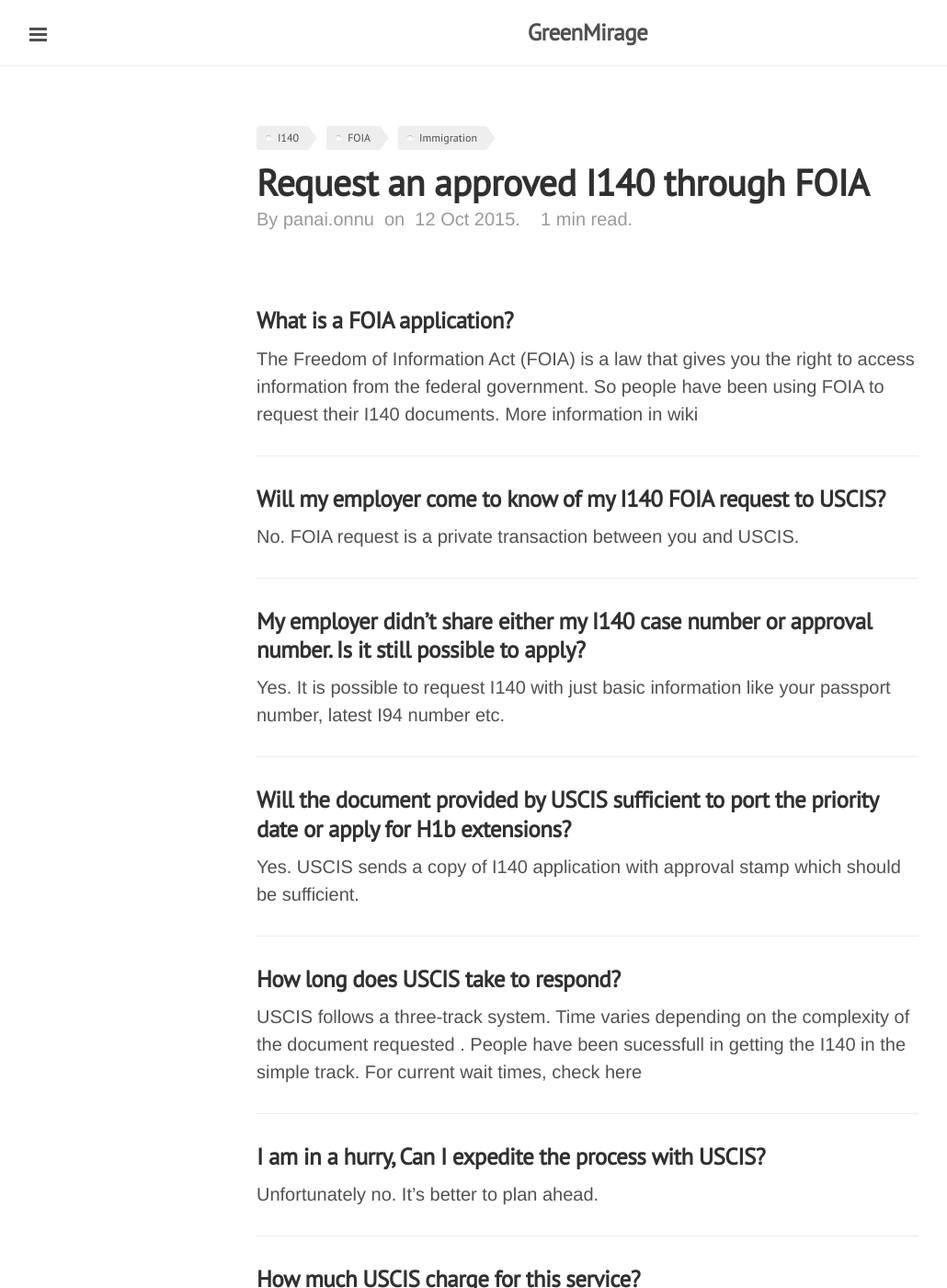
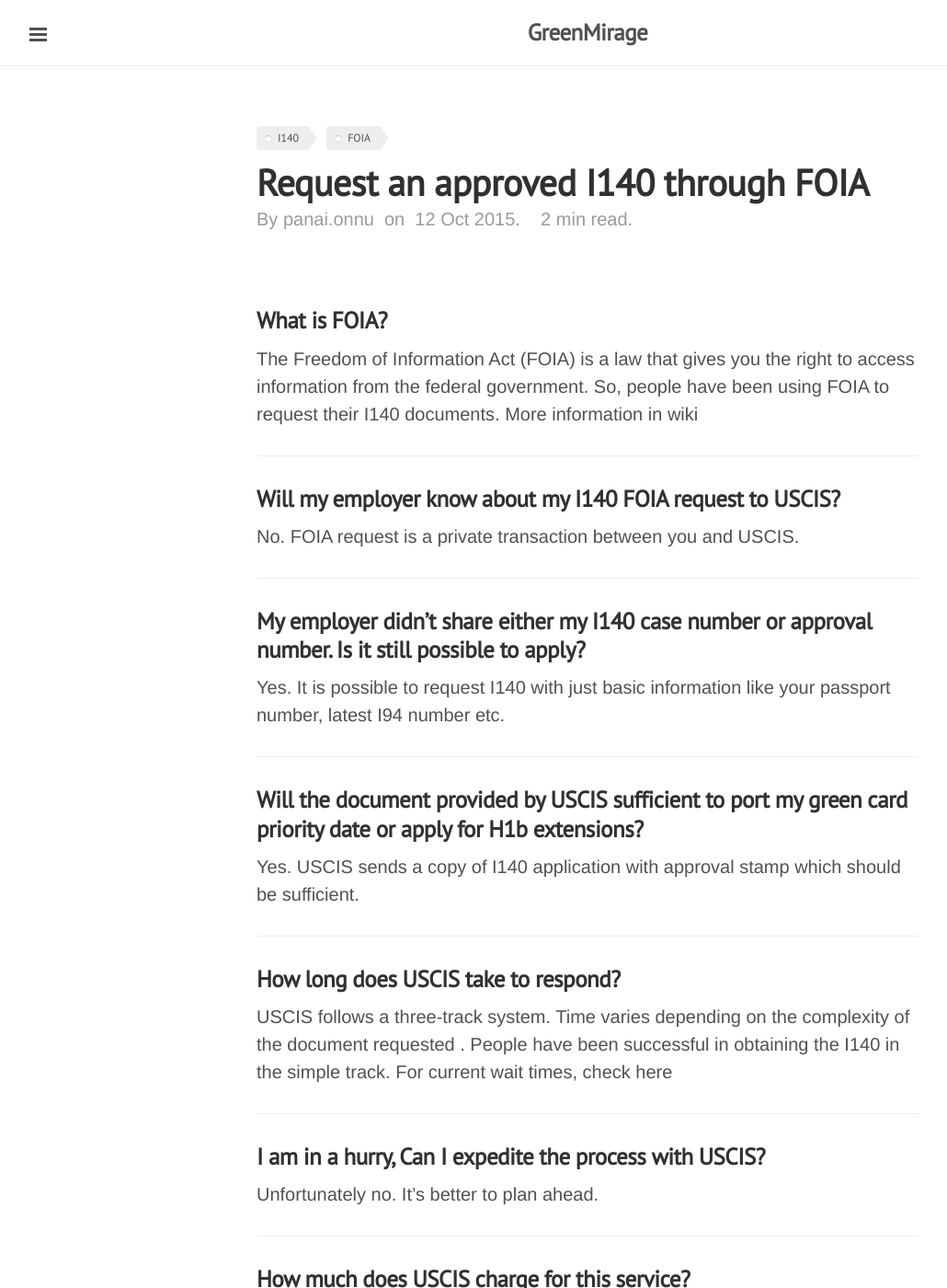
Before and after one commit to gitforwork2/gitforwork.github.io, a Jekyll site: the page built from _posts/2015-10-12-request-i140-via-foia.md, in a window 1280 px wide and 1400 px high. Shown: the whole window at 92% size, without its empty margins (1-1031 px from the left). Built offline with Jekyll 4.4.1, drawn with Linux system fonts in a browser that asks for light colours; Markdown is read by kramdown in place of the engine named in the settings; some of the changed text lies outside the part shown.

Commit message:
Post1 firm up

```diff
--- a/_posts/2015-10-12-request-i140-via-foia.md
+++ b/_posts/2015-10-12-request-i140-via-foia.md
@@ -2,34 +2,34 @@
 layout: post
 title: Request an approved I140 through FOIA
 date: 2015-10-12
-tags: I140 FOIA Immigration
+tags: I140 FOIA
 comments: false
 description: Overview of FOIA process to request approved I140 application.
 ---
-###What is a FOIA application?
+###What is FOIA?
 The Freedom of Information Act (FOIA) is a law that gives you the right to access information from the federal government.
-So people have been using FOIA to request their I140 documents. More information in [wiki](https://en.wikipedia.org/wiki/Freedom_of_Information_Act_(United_States))
+So, people have been using FOIA to request their I140 documents. More information in [wiki](https://en.wikipedia.org/wiki/Freedom_of_Information_Act_(United_States))
 * * *
-###Will my employer come to know of my I140 FOIA request to USCIS?
+###Will my employer know about my I140 FOIA request to USCIS?
 No. FOIA request is a private transaction between you and USCIS.
 * * *
 ###My employer didn't share either my I140 case number or approval number. Is it still possible to apply?
 Yes. It is possible to request I140 with just basic information like your passport number, latest I94 number etc.
 * * *
-###Will the document provided by USCIS sufficient to port the priority date or apply for H1b extensions?
+###Will the document provided by USCIS sufficient to port my green card priority date or apply for H1b extensions?
 Yes. USCIS sends a copy of I140 application with approval stamp which should be sufficient.
 * * *
 ###How long does USCIS take to respond?
 USCIS follows a three-track system. Time varies depending on the complexity of the document requested .
-People have been sucessfull in getting the I140 in the simple track.
+People have been successful in obtaining the I140 in the simple track.
 For current wait times, check [here](http://www.uscis.gov/about-us/freedom-information-and-privacy-act-foia/foia-request-status-check-average-processing-times/check-status-request)
 * * *
 ###I am in a hurry, Can I expedite the process with USCIS?
 Unfortunately no. It's better to plan ahead.
 * * *
-###How much USCIS charge for this service?
+###How much does USCIS charge for this service?
 It's free! USCIS doesn't charge for the service.
 * * *
 ###OK I am ready. What are the steps to request the I140 information?
-You will have to fill form G639. Instructions are documented in the next [post](http://greenmirage.com/posts/i140-foia-form-g-639-instruction/).
+You will have to fill form G639. [Part 2](http://greenmirage.com/posts/i140-foia-form-g-639-instruction/) of this blog has more information. Instructions are documented in the next [post].
 * * *
```
Also changed, not shown: _posts/2015-10-10-i140-foia-form-g-639-instruction.md (+12 -11 lines).
